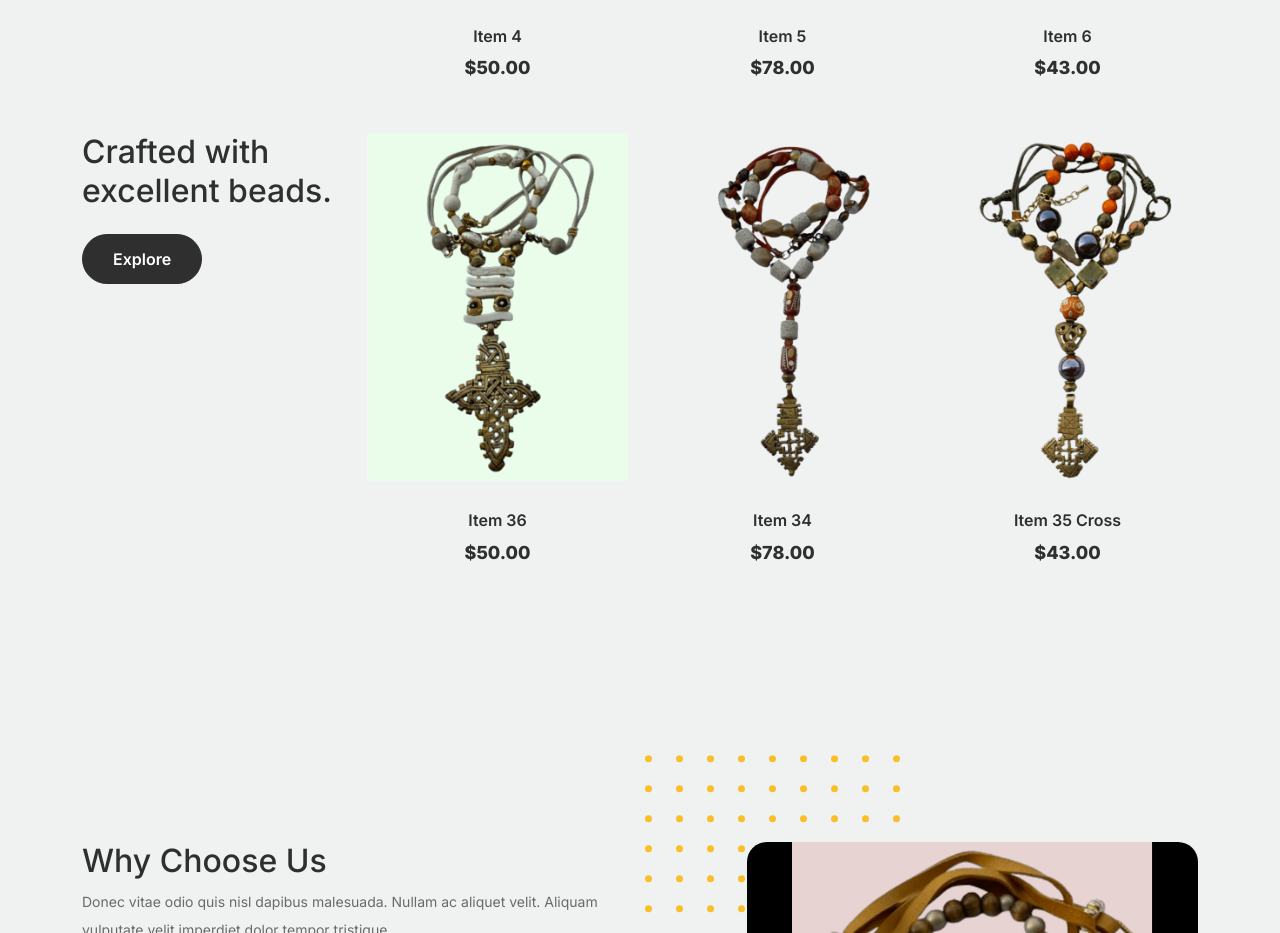
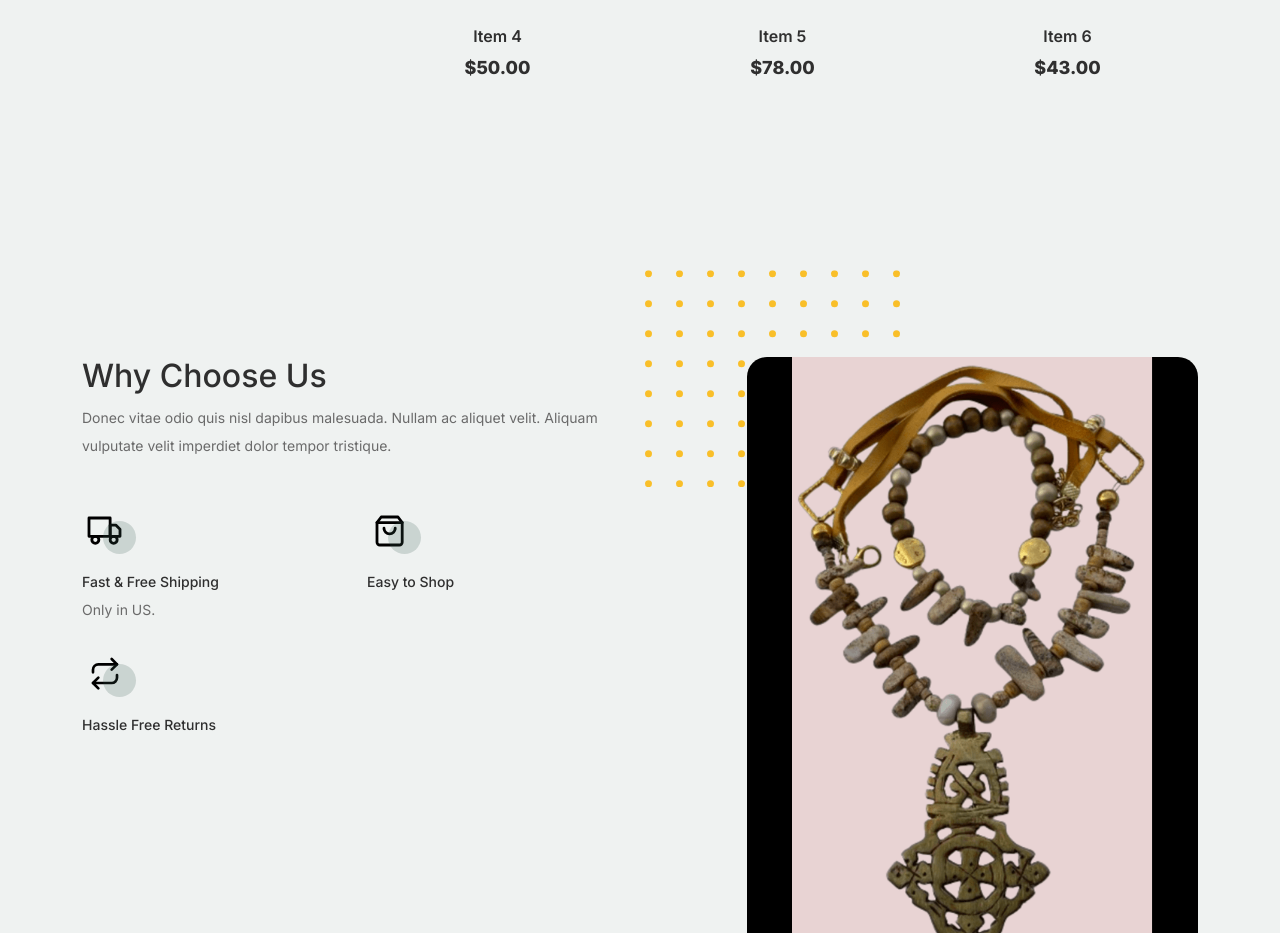
Before and after one commit to DebreBerhan/Meskel.GitHub.io, a plain HTML site: page index.html in a window 1280 px wide. Shown: the part 1503-2436 px from the top of the page. Drawn offline with Linux system fonts and the light colour scheme.

Commit message:
Update index.html

```diff
--- a/index.html
+++ b/index.html
@@ -166,50 +166,6 @@
                     </div>
                     <!-- End Column 4 -->
                 </div>
-                <div class="row">
-                    <!-- Start Column 1 -->
-                    <div class="col-md-12 col-lg-3 mb-5 mb-lg-0">
-                        <h2 class="mb-4 section-title">Crafted with excellent beads.</h2>
-                        <p><a href="shop.html" class="btn">Explore</a></p>
-                    </div>
-                    <!-- End Column 1 -->
-                    <!-- Start Column 2 -->
-                    <div class="col-12 col-md-4 col-lg-3 mb-5 mb-md-0">
-                        <a class="product-item" href="index.html">
-                            <img src="images/I36.png" class="img-fluid product-thumbnail">
-                            <h3 class="product-title">Item 36</h3>
-                            <strong class="product-price">$50.00</strong>
-                            <span class="icon-cross">
-                                <img src="images/cross.svg" class="img-fluid">
-                            </span>
-                        </a>
-                    </div>
-                    <!-- End Column 2 -->
-                    <!-- Start Column 3 -->
-                    <div class="col-12 col-md-4 col-lg-3 mb-5 mb-md-0">
-                        <a class="product-item" href="index.html">
-                            <img src="images/I34.png" class="img-fluid product-thumbnail">
-                            <h3 class="product-title">Item 34</h3>
-                            <strong class="product-price">$78.00</strong>
-                            <span class="icon-cross">
-                                <img src="images/cross.svg" class="img-fluid">
-                            </span>
-                        </a>
-                    </div>
-                    <!-- End Column 3 -->
-                    <!-- Start Column 4 -->
-                    <div class="col-12 col-md-4 col-lg-3 mb-5 mb-md-0">
-                        <a class="product-item" href="index.html">
-                            <img src="images/I35.png" class="img-fluid product-thumbnail">
-                            <h3 class="product-title">Item 35 Cross</h3>
-                            <strong class="product-price">$43.00</strong>
-                            <span class="icon-cross">
-                                <img src="images/cross.svg" class="img-fluid">
-                            </span>
-                        </a>
-                    </div>
-                    <!-- End Column 4 -->
-                </div>
             </div>
 		</div>
 		<!-- End Product Section -->
@@ -253,7 +209,6 @@
 
 						</div>
 					</div>
-
 					<div class="col-lg-5">
 						<div class="img-wrap">
 							<img src="images/I31.png" alt="Image" class="img-fluid">
```
